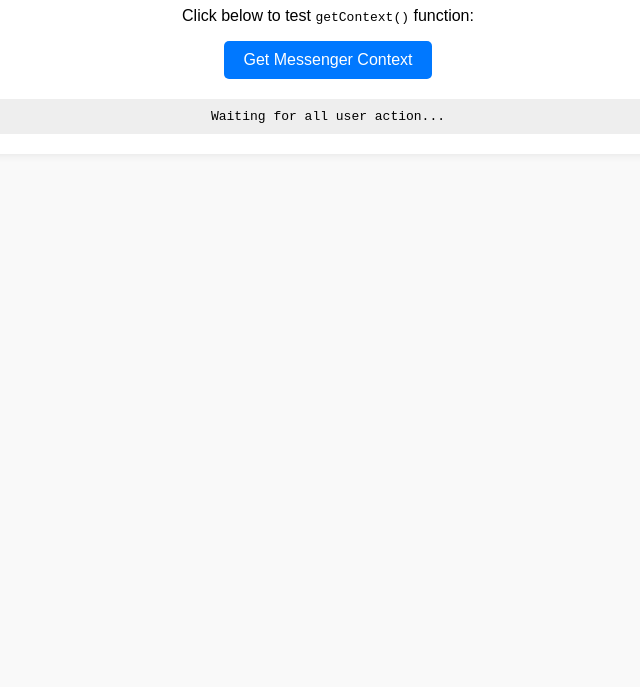
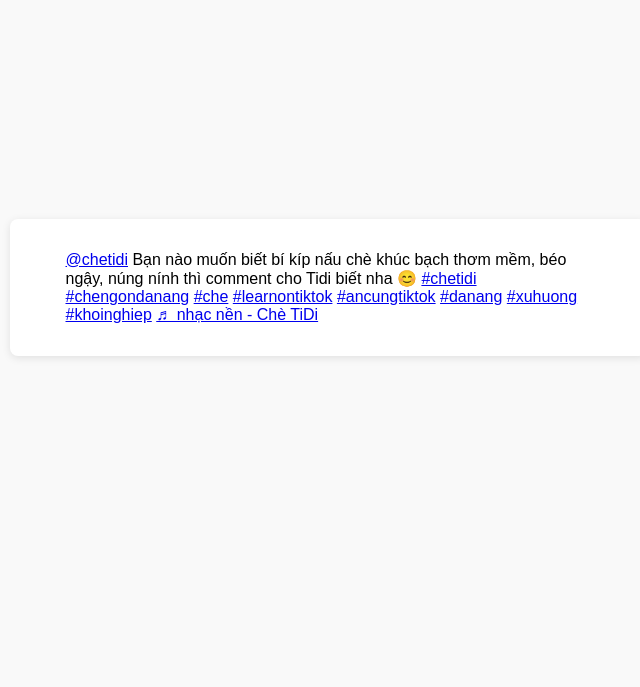
Before and after one commit to ducmanh1700/messenger-webview-test, a plain HTML site: page index.html in a window 1280 px wide. Shown: the part 113-800 px from the top of the page, without its empty margins (312-952 px from the left). Drawn offline with Linux system fonts and the light colour scheme; a script that the page names is missing.

Commit message:
Update index.html

```diff
--- a/index.html
+++ b/index.html
@@ -1,70 +1,52 @@
 <!DOCTYPE html>
-<html lang="en">
+<html lang="vi">
 <head>
-  <meta charset="UTF-8" />
-  <meta name="viewport" content="user-scalable=no, initial-scale=1, maximum-scale=1" />
-  <title>Messenger WebView with Extensions</title>
-  <script src="https://connect.facebook.net/en_US/messenger.Extensions.js"></script>
+  <meta charset="UTF-8">
+  <meta name="viewport" content="width=device-width, initial-scale=1">
+  <title>Nhúng TikTok Video</title>
   <style>
     body {
-      font-family: Arial, sans-serif;
+      display: flex;
+      justify-content: center;
+      align-items: center;
+      min-height: 100vh;
       margin: 0;
-      padding: 20px;
+      font-family: sans-serif;
       background: #f9f9f9;
     }
-    .container {
+    .tiktok-container {
+      max-width: 605px;
+      min-width: 325px;
+      width: 100%;
+      padding: 1rem;
       background: #fff;
-      padding: 20px;
-      border-radius: 10px;
-      text-align: center;
-      box-shadow: 0 0 10px rgba(0,0,0,0.1);
-    }
-    button {
-      padding: 10px 20px;
-      font-size: 16px;
-      background-color: #0078ff;
-      color: #fff;
-      border: none;
-      border-radius: 5px;
-      cursor: pointer;
-    }
-    #output {
-      margin-top: 20px;
-      font-family: monospace;
-      white-space: pre-wrap;
-      background: #eee;
-      padding: 10px;
-      border-radius: 5px;
+      box-shadow: 0 2px 8px rgba(0,0,0,0.1);
+      border-radius: 8px;
     }
   </style>
 </head>
 <body>
-  <div class="container">
-    <h1>Messenger WebView Test</h1>
-    <p>Click below to test <code>getContext()</code> function:</p>
-    <button onclick="getMessengerContext()">Get Messenger Context</button>
-    <div id="output">Waiting for all user action...</div>
+  <div class="tiktok-container">
+    <blockquote class="tiktok-embed"
+                cite="https://www.tiktok.com/@chetidi/video/7266732682028109058"
+                data-video-id="7266732682028109058"
+                style="max-width: 605px;min-width: 325px;">
+      <section>
+        <a target="_blank" title="@chetidi" href="https://www.tiktok.com/@chetidi?refer=embed">@chetidi</a>
+        Bạn nào muốn biết bí kíp nấu chè khúc bạch thơm mềm, béo ngậy, núng nính thì comment cho Tidi biết nha 😊
+        <a title="chetidi" target="_blank" href="https://www.tiktok.com/tag/chetidi?refer=embed">#chetidi</a>
+        <a title="chengondanang" target="_blank" href="https://www.tiktok.com/tag/chengondanang?refer=embed">#chengondanang</a>
+        <a title="che" target="_blank" href="https://www.tiktok.com/tag/che?refer=embed">#che</a>
+        <a title="learnontiktok" target="_blank" href="https://www.tiktok.com/tag/learnontiktok?refer=embed">#learnontiktok</a>
+        <a title="ancungtiktok" target="_blank" href="https://www.tiktok.com/tag/ancungtiktok?refer=embed">#ancungtiktok</a>
+        <a title="danang" target="_blank" href="https://www.tiktok.com/tag/danang?refer=embed">#danang</a>
+        <a title="xuhuong" target="_blank" href="https://www.tiktok.com/tag/xuhuong?refer=embed">#xuhuong</a>
+        <a title="khoinghiep" target="_blank" href="https://www.tiktok.com/tag/khoinghiep?refer=embed">#khoinghiep</a>
+        <a target="_blank" title="♬ nhạc nền  - Chè TiDi"
+           href="https://www.tiktok.com/music/nhạc-nền-Chè-TiDi-7266732706086636289?refer=embed">♬ nhạc nền  - Chè TiDi</a>
+      </section>
+    </blockquote>
+    <script async src="https://www.tiktok.com/embed.js"></script>
   </div>
-
-  <script>
-    function getMessengerContext() {
-      if (typeof MessengerExtensions === "undefined") {
-        document.getElementById("output").innerText = "MessengerExtensions is not available. Make sure this is opened in Messenger WebView.";
-        return;
-      }
-
-      MessengerExtensions.getContext('1191615432163749',
-        function success(thread_context) {
-          document.getElementById("output").innerText =
-            "PSID: " + thread_context.psid + "\n" +
-            "Thread ID: " + thread_context.thread_id + "\n" +
-            "Page ID: " + thread_context.page_id;
-        },
-        function error(err) {
-          document.getElementById("output").innerText = "Error getting context: " + JSON.stringify(err);
-        }
-      );
-    }
-  </script>
 </body>
 </html>
```
